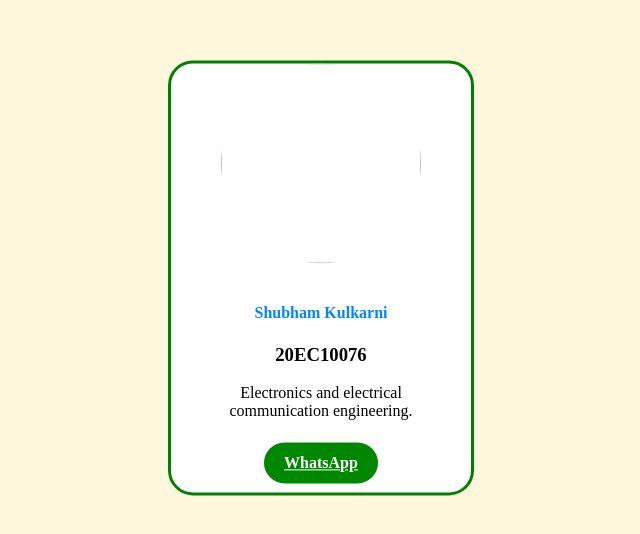
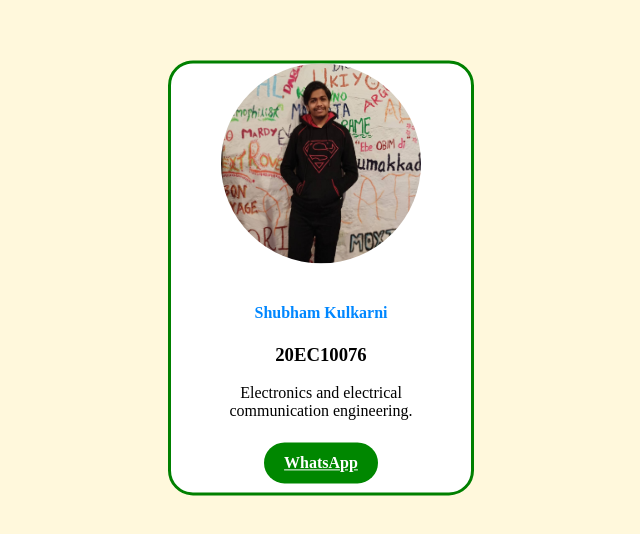
Before and after one commit to Shubham-1401/spAts-WebD, a plain HTML site: page Task2/Task2.html in a window 1280 px wide. Shown: the part 122-656 px from the top of the page, without its empty margins (319-959 px from the left). Drawn offline with Linux system fonts and the light colour scheme.

Commit message:
Update Task2.html

```diff
--- a/Task2/Task2.html
+++ b/Task2/Task2.html
@@ -10,7 +10,7 @@
 	<div class="card-container">
 
 		<div class="upper-container">
-				<img src="profile1.jpg" />
+				<img src="Profile1.jpeg" />
 		</div>
 
 		<div class="lower-container">
```
